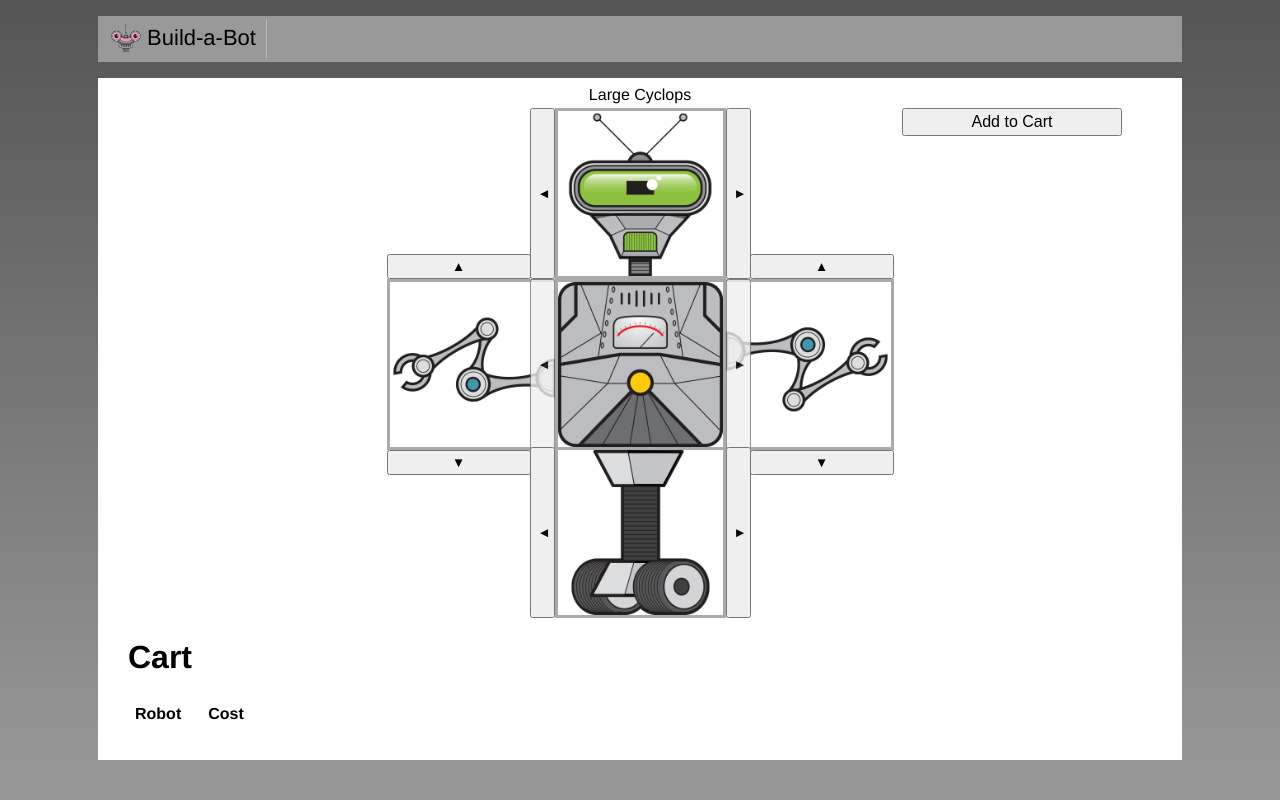
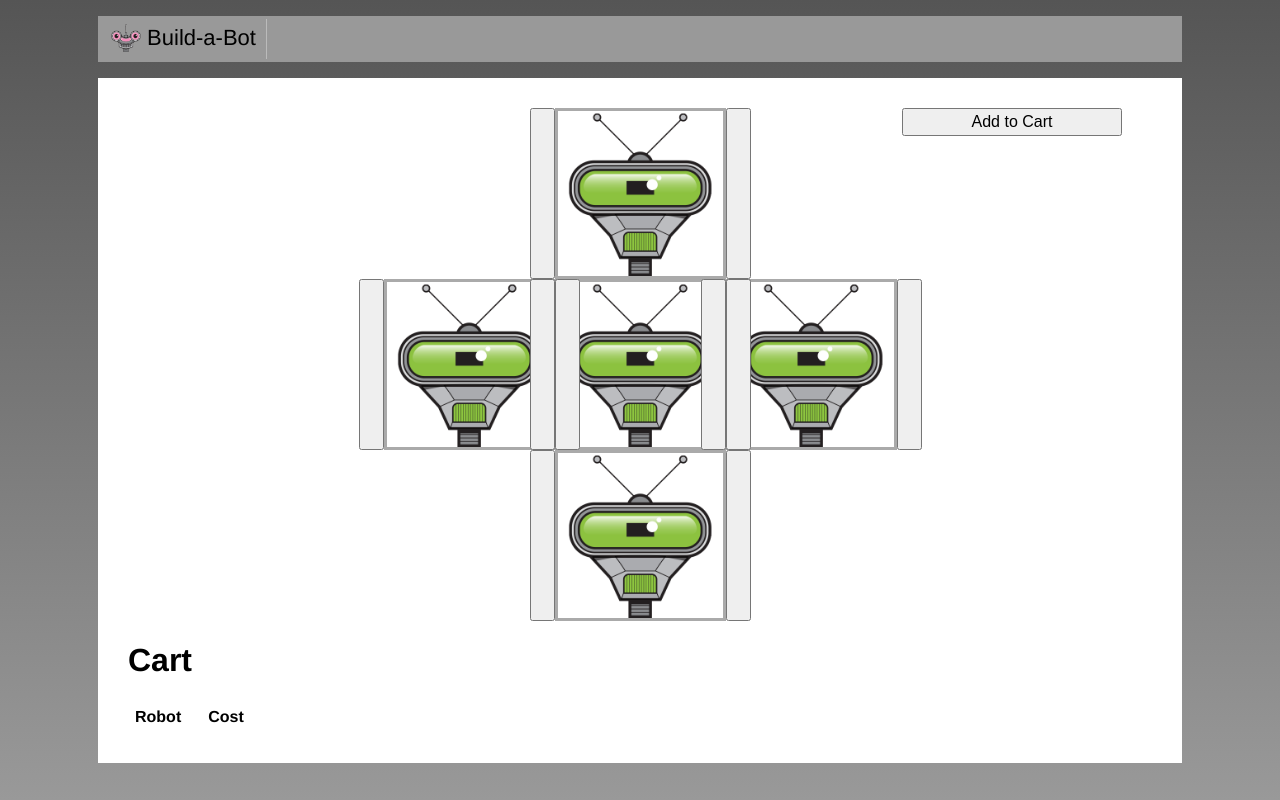
Before and after one commit to david-greer/bot-builder, a Vue app in the folder build-a-bot/: page / in a window 1280 px wide. Built offline with nearby package versions, Linux system fonts and the light colour scheme.

Commit message:
Creating child components

```diff
--- /dev/null
+++ b/build-a-bot/src/build/PartSelector.vue
@@ -0,0 +1,158 @@
+<template>
+  <div class="part">
+    <img :src="selectedPart.src" title="arm"/>
+    <button @click="selectPreviousPart()" class="prev-selector"></button>
+    <button @click="selectNextPart()" class="next-selector"></button>
+    <span class="sale" v-show="selectedPart.onSale">Sale!</span>
+  </div>
+</template>
+
+<script>
+import availableParts from '../data/parts';
+
+const parts = availableParts.heads;
+
+function getPreviousValidIndex(index, length) {
+  const deprecatedIndex = index - 1;
+  return deprecatedIndex < 0 ? length - 1 : deprecatedIndex;
+}
+
+function getNextValidIndex(index, length) {
+  const incrementedIndex = index + 1;
+  return incrementedIndex > length - 1 ? 0 : incrementedIndex;
+}
+
+export default {
+  data() {
+    return { selectedPartIndex: 0 };
+  },
+  computed: {
+    selectedPart() {
+      return parts[this.selectedPartIndex];
+    },
+  },
+  methods: {
+    selectNextPart() {
+      this.selectedPartIndex = getNextValidIndex(
+        this.selectedPartIndex,
+        parts.length,
+      );
+    },
+    selectPreviousPart() {
+      this.selectedPartIndex = getPreviousValidIndex(
+        this.selectedPartIndex,
+        parts.length,
+      );
+    },
+
+  },
+};
+
+</script>
+
+<style scoped>
+.part {
+  position: relative;
+  width:165px;
+  height:165px;
+  border: 3px solid #aaa;
+}
+.sale {
+  position: absolute;
+  bottom: 5px;
+  right: 5px;
+  color: white;
+  background-color: red;
+  padding: 3px;
+}
+.part-title {
+  position: absolute;
+  width: 100%;
+  text-align: center;
+  font-size: 18px;
+  color: red;
+  padding-top: 5px;
+  top: -25px;
+}
+.part img {
+  width:165px;
+}
+.top {
+  border-bottom: none;
+}
+.left {
+  border-right: none;
+}
+.right {
+  border-left: none;
+}
+.bottom {
+  border-top: none;
+}
+.left img {
+  transform: rotate(-90deg);
+}
+.right img {
+  transform: rotate(90deg);
+}
+.prev-selector {
+  position: absolute;
+  z-index:1;
+  top: -3px;
+  left: -28px;
+  width: 25px;
+  height: 171px;
+}
+.next-selector {
+  position: absolute;
+  z-index:1;
+  top: -3px;
+  right: -28px;
+  width: 25px;
+  height: 171px;
+}
+.left .prev-selector:after,  .right .prev-selector:after{
+  content: '\25B2'
+}
+.left .next-selector:after, .right .next-selector:after {
+  content: '\25BC'
+}
+.top .prev-selector:after, .bottom .prev-selector:after, .center .prev-selector:after{
+  content: '\25C4'
+}
+.top .next-selector:after, .bottom .next-selector:after, .center .next-selector:after{
+  content: '\25BA'
+}
+.center .prev-selector, .center .next-selector {
+  opacity:0.8;
+}
+.left .prev-selector {
+  top: -28px;
+  left: -3px;
+  width: 144px;
+  height: 25px;
+}
+.left .next-selector {
+  top: auto;
+  bottom: -28px;
+  left: -3px;
+  width: 144px;
+  height: 25px;
+}
+.right .prev-selector {
+  top: -28px;
+  left: 24px;
+  width: 144px;
+  height: 25px;
+}
+.right .next-selector {
+  top: auto;
+  bottom: -28px;
+  left: 24px;
+  width: 144px;
+  height: 25px;
+}
+.highlight {
+  border: 1px solid red;
+}
+</style>
--- a/build-a-bot/src/build/RobotBuilder.vue
+++ b/build-a-bot/src/build/RobotBuilder.vue
@@ -2,42 +2,23 @@
   <div class="content">
     <button class="add-to-cart" @click="addToCart()">Add to Cart</button>
     <div class="top-row">
-      <div :class="[saleBorderClass, 'top', 'part']">
+      <!--<div :class="[saleBorderClass, 'top', 'part']">
         <div class="robot-name">
 
           {{selectedRobot.head.title}}
           <span v-if="selectedRobot.head.onSale" class="sale">Sale!</span>
 
         </div>
-        <!-- Show v-bind and v-on shorthand syntax -->
-        <img :src="selectedRobot.head.src" title="head"/>
-        <button @click="selectPreviousHead()" class="prev-selector">&#9668;</button>
-        <button @click="selectNextHead()" class="next-selector">&#9658;</button>
-      </div>
+      </div> -->
+        <PartSelector/>
     </div>
     <div class="middle-row">
-      <div class="left part">
-        <img :src="selectedRobot.leftArm.src" title="left arm"/>
-        <button @click="selectPreviousLeftArm()" class="prev-selector">&#9650;</button>
-        <button @click="selectNextLeftArm()" class="next-selector">&#9660;</button>
-      </div>
-      <div class="center part">
-        <img :src="selectedRobot.torso.src" title="torso"/>
-        <button @click="selectPreviousTorso()" class="prev-selector">&#9668;</button>
-        <button @click="selectNextTorso()" class="next-selector">&#9658;</button>
-      </div>
-      <div class="right part">
-        <img :src="selectedRobot.rightArm.src" title="right arm"/>
-        <button @click="selectPreviousRightArm()" class="prev-selector">&#9650;</button>
-        <button @click="selectNextRightArm()" class="next-selector">&#9660;</button>
-      </div>
+      <PartSelector/>
+      <PartSelector/>
+      <PartSelector/>
     </div>
     <div class="bottom-row">
-      <div class="bottom part">
-        <img v-bind:src="selectedRobot.base.src" title="base"/>
-        <button v-on:click="selectPreviousBase()" class="prev-selector">&#9668;</button>
-        <button v-on:click="selectNextBase()" class="next-selector">&#9658;</button>
-      </div>
+      <PartSelector/>
     </div>
     <div>
 
@@ -76,28 +57,22 @@
 <script>
 import availableParts from '../data/parts';
 import createdHookMixin from './created-hook-mixin';
-
-function getPreviousValidIndex(index, length) {
-  const deprecatedIndex = index - 1;
-  return deprecatedIndex < 0 ? length - 1 : deprecatedIndex;
-}
-
-function getNextValidIndex(index, length) {
-  const incrementedIndex = index + 1;
-  return incrementedIndex > length - 1 ? 0 : incrementedIndex;
-}
+import PartSelector from './PartSelector.vue';
 
 export default {
   name: 'RobotBuilder',
+  components: { PartSelector },
   data() {
     return {
       availableParts,
       cart: [],
-      selectedHeadIndex: 0,
-      selectedLeftArmIndex: 0,
-      selectedTorsoIndex: 0,
-      selectedRightArmIndex: 0,
-      selectedBaseIndex: 0,
+      selectedRobot: {
+        head: {},
+        leftArm: {},
+        torso: {},
+        rightArm: {},
+        base: {},
+      },
     };
   },
   mixins: [createdHookMixin],
@@ -110,15 +85,6 @@
         border: this.selectedRobot.head.onSale ? '3px solid red' : '3px solid #aaa',
       };
     },
-    selectedRobot() {
-      return {
-        head: availableParts.heads[this.selectedHeadIndex],
-        leftArm: availableParts.arms[this.selectedLeftArmIndex],
-        torso: availableParts.torsos[this.selectedTorsoIndex],
-        rightArm: availableParts.arms[this.selectedRightArmIndex],
-        base: availableParts.bases[this.selectedBaseIndex],
-      };
-    },
   },
   methods: {
     addToCart() {
@@ -126,66 +92,6 @@
       const cost = robot.head.cost + robot.leftArm.cost + robot.torso.cost
                    + robot.rightArm.cost + robot.base.cost;
       this.cart.push(Object.assign({}, robot, { cost }));
-    },
-    selectNextHead() {
-      this.selectedHeadIndex = getNextValidIndex(
-        this.selectedHeadIndex,
-        availableParts.heads.length,
-      );
-    },
-    selectPreviousHead() {
-      this.selectedHeadIndex = getPreviousValidIndex(
-        this.selectedHeadIndex,
-        availableParts.heads.length,
-      );
-    },
-    selectNextLeftArm() {
-      this.selectedLeftArmIndex = getNextValidIndex(
-        this.selectedLeftArmIndex,
-        availableParts.arms.length,
-      );
-    },
-    selectPreviousLeftArm() {
-      this.selectedLeftArmIndex = getPreviousValidIndex(
-        this.selectedLeftArmIndex,
-        availableParts.arms.length,
-      );
-    },
-    selectNextTorso() {
-      this.selectedTorsoIndex = getNextValidIndex(
-        this.selectedTorsoIndex,
-        availableParts.torsos.length,
-      );
-    },
-    selectPreviousTorso() {
-      this.selectedTorsoIndex = getPreviousValidIndex(
-        this.selectedTorsoIndex,
-        availableParts.torsos.length,
-      );
-    },
-    selectNextRightArm() {
-      this.selectedRightArmIndex = getNextValidIndex(
-        this.selectedRightArmIndex,
-        availableParts.arms.length,
-      );
-    },
-    selectPreviousRightArm() {
-      this.selectedRightArmIndex = getPreviousValidIndex(
-        this.selectedRightArmIndex,
-        availableParts.arms.length,
-      );
-    },
-    selectNextBase() {
-      this.selectedBaseIndex = getNextValidIndex(
-        this.selectedBaseIndex,
-        availableParts.bases.length,
-      );
-    },
-    selectPreviousBase() {
-      this.selectedBaseIndex = getPreviousValidIndex(
-        this.selectedBaseIndex,
-        availableParts.bases.length,
-      );
     },
   },
 };
```
